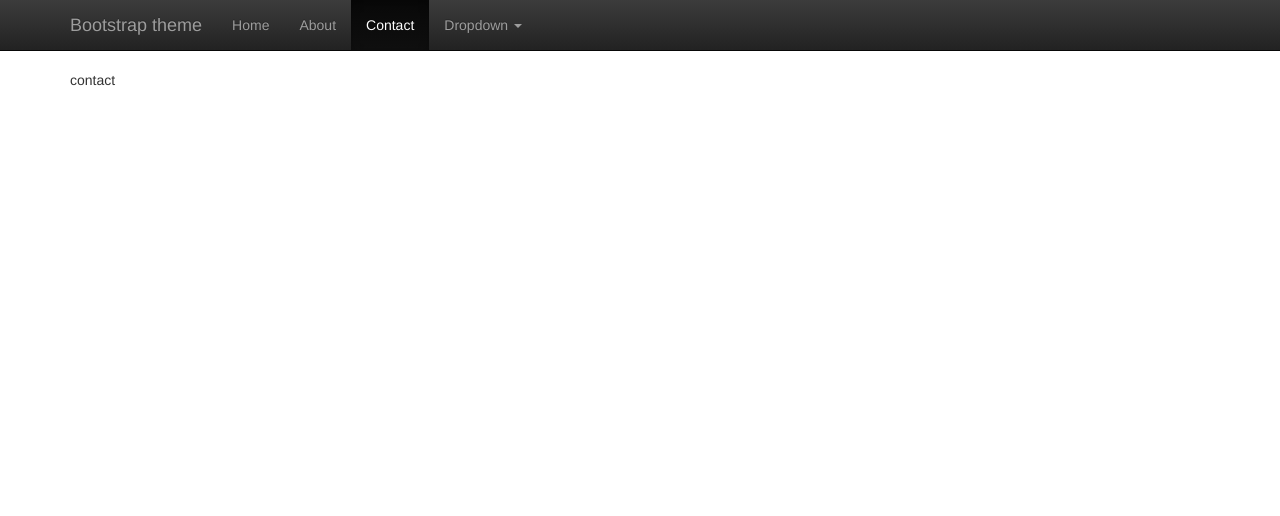
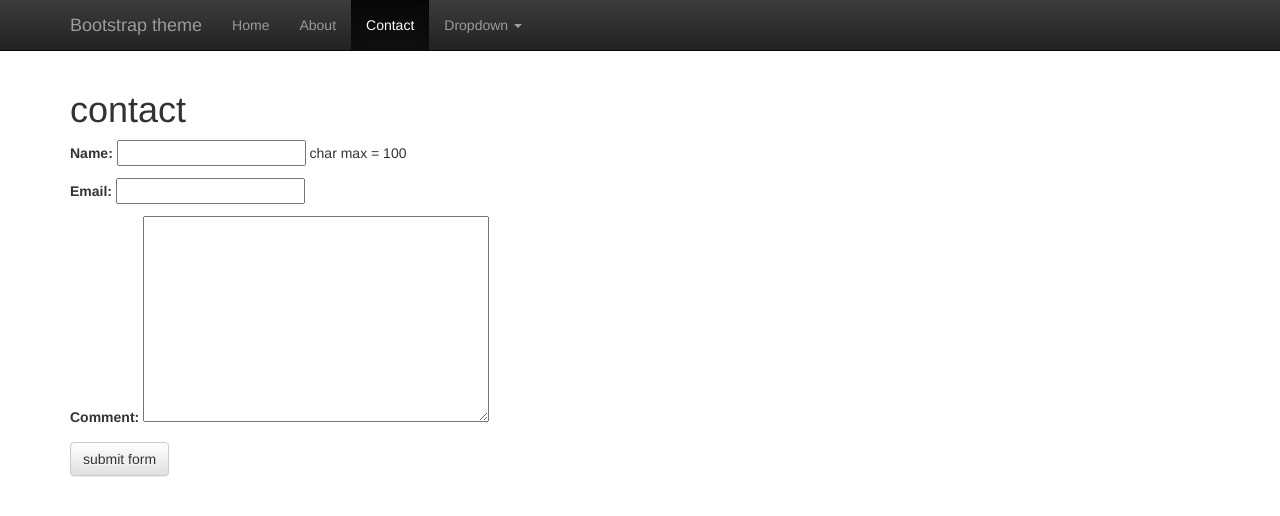
Before and after one commit to monthol8th/SWE-5810502407-ECommerce, a Django app: page /contact/ in a window 1280 px wide. Shown: the top 516 px of the page. Run offline with Django 3.2, Linux system fonts and the light colour scheme; some libraries are stand-ins or nearby versions.

Commit message:
add forms to view

```diff
--- /dev/null
+++ b/contact/forms.py
@@ -0,0 +1,6 @@
+from django import forms
+
+class contactForm(forms.Form):
+    name = forms.CharField(required=False, max_length=100, help_text='char max = 100')
+    email = forms.EmailField(required=True)
+    comment = forms.CharField(required=True, widget=forms.Textarea)
--- a/contact/templates/contact.html
+++ b/contact/templates/contact.html
@@ -1,5 +1,12 @@
 {% extends 'base.html' %}
 
 {% block content %}
-<p> contact </p>
+<h1> contact </h1>
+
+<form action="" method="post"> {% csrf_token %}
+    {{form.as_p}}
+    <input type="submit" value="submit form" class="btn btn-default" />
+
+</form>
+
 {% endblock %}
--- a/contact/views.py
+++ b/contact/views.py
@@ -1,7 +1,12 @@
 from django.shortcuts import render
 
+from .forms import contactForm
 # Create your views here.
 def contact(request):
+    form  = contactForm(request.POST or None)
+
+    if form.is_valid():
+        print(form.cleaned_data)
     context = locals()
     templates = 'contact.html'
     return render(request,templates,context)
```
